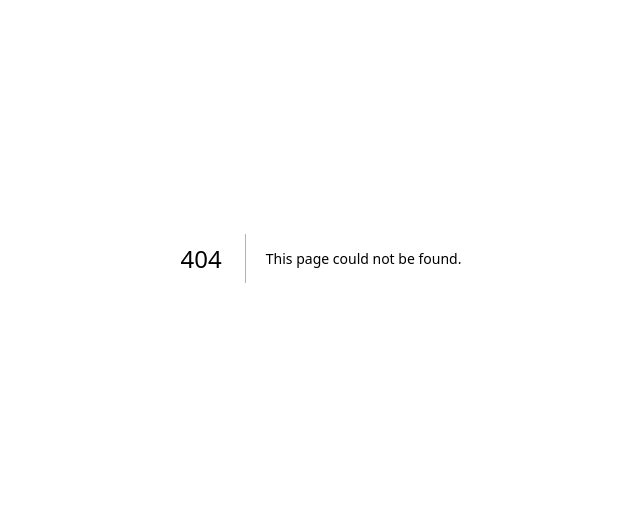
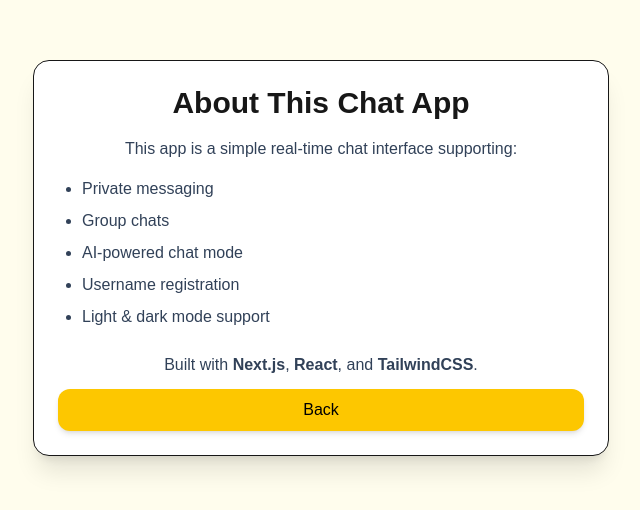
Before and after one commit to Thitiwut-Win/Socket_Programming, a Next.js app in the folder frontend/: page /about in a window 1280 px wide. Before the commit this address had no page. Shown: the part 142-652 px from the top of the page, without its empty margins (319-959 px from the left). Built offline with nearby package versions, Linux system fonts and the light colour scheme.

Commit message:
feat: implement home page

```diff
--- /dev/null
+++ b/frontend/src/app/about/page.tsx
@@ -0,0 +1,53 @@
+"use client";
+import { useRouter } from "next/navigation";
+
+export default function AboutPage() {
+  const router = useRouter();
+
+  const handleBack = () => {
+    router.back();
+  };
+  return (
+    <div className="flex h-screen bg-yellow-100/30 bg-white dark:bg-slate-800 justify-center items-center p-6">
+      <div className="w-full max-w-xl bg-white dark:bg-slate-700 shadow-xl rounded-2xl p-6 border dark:border-white">
+        <h1 className="text-3xl font-bold text-center mb-4 dark:text-white">
+          About This Chat App
+        </h1>
+
+        <p className="text-slate-700 dark:text-slate-300 mb-4 text-center">
+          This app is a simple real‑time chat interface supporting:
+        </p>
+
+        <ul className="list-disc pl-6 text-slate-700 dark:text-slate-300 space-y-2">
+          <li>Private messaging</li>
+          <li>Group chats</li>
+          <li>AI-powered chat mode</li>
+          <li>Username registration</li>
+          <li>Light & dark mode support</li>
+        </ul>
+
+        <p className="mt-6 text-slate-700 dark:text-slate-300 text-center">
+          Built with <span className="font-semibold">Next.js</span>,
+          <span className="font-semibold"> React</span>, and
+          <span className="font-semibold"> TailwindCSS</span>.
+        </p>
+        <button
+          onClick={handleBack}
+          className="
+  mt-3
+    px-5 py-2 w-full
+    bg-yellow-400 text-black
+    rounded-xl shadow-md
+    hover:scale-105 hover:shadow-xl
+    active:bg-yellow-500
+    transition-all duration-300
+    border border-transparent hover:border-yellow-900
+    dark:bg-amber-700 dark:text-white dark:hover:border-amber-50
+  "
+        >
+          Back
+        </button>
+      </div>
+    </div>
+  );
+}
--- a/frontend/src/app/page.tsx
+++ b/frontend/src/app/page.tsx
@@ -1,65 +1,35 @@
-import Image from "next/image";
+import Link from "next/link";
 
-export default function Home() {
+
+export default function IndexPage() {
 return (
-    <div className="flex min-h-screen items-center justify-center bg-zinc-50 font-sans dark:bg-black">
-      <main className="flex min-h-screen w-full max-w-3xl flex-col items-center justify-between py-32 px-16 bg-white dark:bg-black sm:items-start">
-        <Image
-          className="dark:invert"
-          src="/next.svg"
-          alt="Next.js logo"
-          width={100}
-          height={20}
-          priority
-        />
-        <div className="flex flex-col items-center gap-6 text-center sm:items-start sm:text-left">
-          <h1 className="max-w-xs text-3xl font-semibold leading-10 tracking-tight text-black dark:text-zinc-50">
-            To get started, edit the page.tsx file.
-          </h1>
-          <p className="max-w-md text-lg leading-8 text-zinc-600 dark:text-zinc-400">
-            Looking for a starting point or more instructions? Head over to{" "}
-            <a
-              href="https://vercel.com/templates?framework=next.js&utm_source=create-next-app&utm_medium=appdir-template-tw&utm_campaign=create-next-app"
-              className="font-medium text-zinc-950 dark:text-zinc-50"
+<div className="flex h-screen bg-yellow-100/30 bg-white dark:bg-slate-800 justify-center items-center p-6">
+<div className="w-full max-w-md bg-white dark:bg-slate-700 shadow-xl rounded-2xl p-6 border dark:border-white">
+<h1 className="text-3xl font-bold text-center mb-4 dark:text-white">Welcome to Chat App</h1>
+<p className="text-center mb-6 text-slate-700 dark:text-slate-300">
+Select an option to continue
+</p>
+
+
+<div className="flex flex-col gap-3">
+<Link href="/chat" className="w-full">
+<button
+className="w-full p-3 bg-yellow-400 rounded-xl shadow-md text-black hover:scale-105 hover:shadow-xl active:bg-yellow-500 duration-300 dark:bg-amber-700 dark:text-white"
 >
-              Templates
-            </a>{" "}
-            or the{" "}
-            <a
-              href="https://nextjs.org/learn?utm_source=create-next-app&utm_medium=appdir-template-tw&utm_campaign=create-next-app"
-              className="font-medium text-zinc-950 dark:text-zinc-50"
+Enter Chat
+</button>
+</Link>
+
+
+<Link href="/about" className="w-full">
+<button
+className="w-full p-3 bg-blue-300 rounded-xl shadow-md text-black hover:scale-105 hover:shadow-xl active:bg-blue-400 duration-300 dark:bg-sky-600 dark:text-white"
 >
-              Learning
-            </a>{" "}
-            center.
-          </p>
+About This App
+</button>
+</Link>
 </div>
-        <div className="flex flex-col gap-4 text-base font-medium sm:flex-row">
-          <a
-            className="flex h-12 w-full items-center justify-center gap-2 rounded-full bg-foreground px-5 text-background transition-colors hover:bg-[#383838] dark:hover:bg-[#ccc] md:w-[158px]"
-            href="https://vercel.com/new?utm_source=create-next-app&utm_medium=appdir-template-tw&utm_campaign=create-next-app"
-            target="_blank"
-            rel="noopener noreferrer"
-          >
-            <Image
-              className="dark:invert"
-              src="/vercel.svg"
-              alt="Vercel logomark"
-              width={16}
-              height={16}
-            />
-            Deploy Now
-          </a>
-          <a
-            className="flex h-12 w-full items-center justify-center rounded-full border border-solid border-black/[.08] px-5 transition-colors hover:border-transparent hover:bg-black/[.04] dark:border-white/[.145] dark:hover:bg-[#1a1a1a] md:w-[158px]"
-            href="https://nextjs.org/docs?utm_source=create-next-app&utm_medium=appdir-template-tw&utm_campaign=create-next-app"
-            target="_blank"
-            rel="noopener noreferrer"
-          >
-            Documentation
-          </a>
 </div>
-      </main>
 </div>
 );
 }
```
Lines whose indentation alone changed are shown as unchanged.
